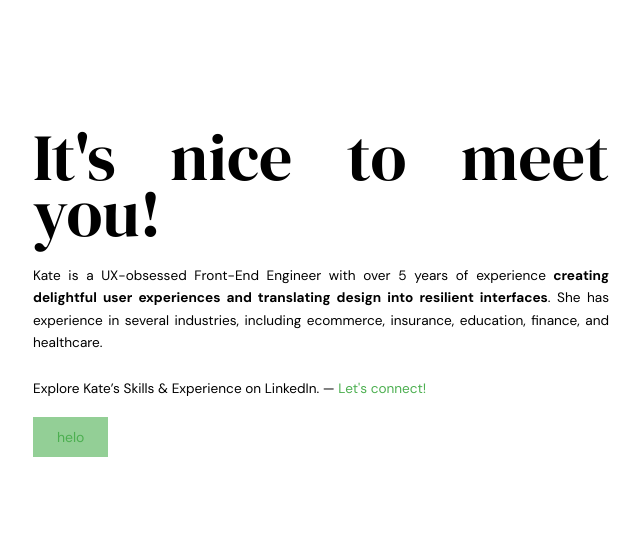
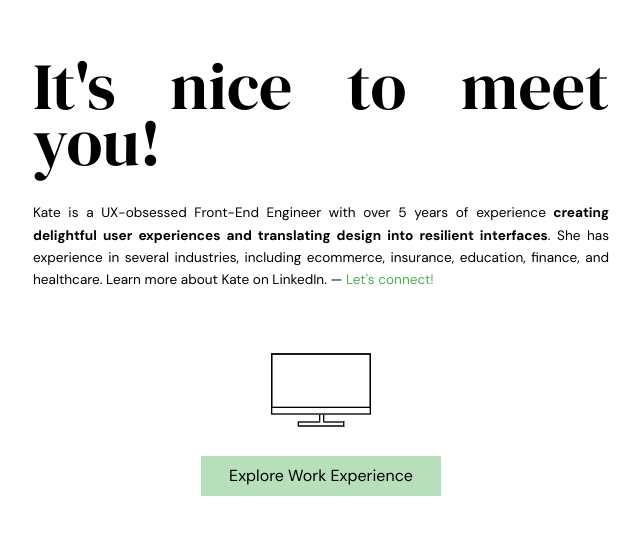
Before and after one commit to kate-bishop/thekatebishop, a Next.js app: page / in a window 1280 px wide. Shown: the part 963-1498 px from the top of the page, without its empty margins (319-959 px from the left). Built offline with nearby package versions, Linux system fonts and the light colour scheme.

Commit message:
updates to about section with call to action

```diff
--- a/components/about.module.scss
+++ b/components/about.module.scss
@@ -21,11 +21,44 @@
     }
 
     & .paragraph {
-        margin-top: 1.5rem;
+        margin-top: 1rem;
+
+        & a {
+            color: utils.$green-color;
+        }
+    }
+}
+
+.actionCardContainer {
+    display: flex;
+    align-items: center;
+    flex-direction: row;
+    justify-content: space-around;
+    margin-top: 1rem;
+}
+
+.actionCard {
+    width: 20rem;
+    padding: 2rem 1rem;
+    display: flex;
+    align-items: center;
+    flex-direction: column;
+
+    &:hover {
+        cursor: pointer;
+        background-color: utils.$green-color-hover;
     }
 
-    & a {
-        color: utils.$green-color;
+    &:active {
+        background-color: utils.$green-color-button;
+    }
+
+    & p {
+        margin-top: 1rem;
+        padding: .5rem 1rem;
+        background-color: utils.$green-color-hover;
+        width: 15rem;
+        text-align: center;
     }
 }
 
@@ -33,6 +66,7 @@
     .about {
         width: 100%;
     }
+
     .content {
         padding-left: 3rem;
         padding-right: 3rem;
@@ -47,4 +81,8 @@
         padding-right: 1rem;
         text-align: left;
     }
+
+    .actionCardContainer {
+        flex-direction: column;
+    }
 }
--- a/components/about.tsx
+++ b/components/about.tsx
@@ -1,35 +1,43 @@
 import styles from './about.module.scss';
 import Typography from '@mui/material/Typography';
-import Button from '@mui/material/Button';
 import { homeTheme } from '../styles/mui.themes'
 import { ThemeProvider } from '@mui/material/styles';
 import { aboutMe, contact } from '../utils/strings';
+import Image from 'next/image'
+import Link from 'next/link';
 
 const MeetKate: React.FC = () => {
+    const ctaLink = <a href={contact.linkedIn} target="_blank" rel="noreferrer">
+        Let&apos;s connect!
+    </a>
+
     return (
         <Typography variant="subtitle2" display="inline" className={styles.paragraph}>
             {aboutMe.aboutKateA}
             <span className={styles.highlight}>
                 &nbsp;{aboutMe.aboutKateB}
             </span>
-            {aboutMe.aboutKateC}
+            {aboutMe.aboutKateC} {aboutMe.callToAction} &#8212; {ctaLink}
         </Typography>
     )
 }
 
-const CallToAction: React.FC = () => {
-    const ctaLink = <a href={contact.linkedIn} target="_blank" rel="noreferrer">
-        Let&apos;s connect!
-    </a>
-
-    return (
-        <div className={styles.paragraph}>
-            <Typography variant="subtitle2">
-                {aboutMe.callToAction} &#8212; {ctaLink}
-            </Typography>
-            <Button href='/experience'>helo</Button>
-        </div>
-    )
+interface ActionCardProps {
+    label: string;
+    imageName: string;
+    link: string;
+}
+const ActionCard: React.FC<ActionCardProps> = ({ label, imageName, link }) => {
+    return <Link href={link}><div className={styles.actionCard}>
+        <Image
+            priority
+            src={`/images/${imageName}.svg`}
+            height={100}
+            width={100}
+            alt={imageName}
+        />
+        <Typography variant="body1">{label}</Typography>
+    </div></Link>
 }
 
 const About: React.FC = () => {
@@ -39,7 +47,10 @@ const About: React.FC = () => {
                 <div className={styles.content}>
                     <Typography variant="h2">{aboutMe.tagline2}</Typography>
                     <MeetKate />
-                    <CallToAction />
+                    <div className={styles.actionCardContainer}>
+                        <ActionCard link="/experience" imageName="computer" label="Explore Work Experience" />
+                        {/* TODO - Portfolio Page <ActionCard link="/portfolio" imageName="portfolio" label="Explore Portfolio" /> */}
+                    </div>
                 </div>
             </ThemeProvider>
         </div>
--- a/styles/mui.themes.tsx
+++ b/styles/mui.themes.tsx
@@ -110,6 +110,7 @@ export const homeTheme = responsiveFontSizes(createTheme({
       color: palette.primary,
       fontSize: '4rem',
       lineHeight: .85,
+      marginBottom: '1rem',
       '@media (max-width:480px)': {
         fontSize: '2.5rem'
       },
--- a/utils/strings.ts
+++ b/utils/strings.ts
@@ -24,7 +24,7 @@ export const aboutMe = {
     'I am a Front-End Software Engineer with over 6 years of experience in software development. With my background in development and an eye towards the future, I bring an innovative perspective framed with technical possibility to business and product analysis.',
   aboutMeSeeking:
     'I am a Front-End Engineer with 5 years of experience in software development. I am seeking an opportunity where I can exercise my skills in UI/UX, leadership, and technology. I’ve held roles in a variety of industries, and with my background in development and an eye towards the future, I bring an innovative perspective framed with technical possibility to business and product analysis.',
-  callToAction: 'Explore Kate’s Skills & Experience on LinkedIn.',
+  callToAction: 'Learn more about Kate on LinkedIn.',
 };
 
 export const contact = {
```
Also changed, not shown: public/images/computer.svg (added), public/images/portfolio.svg (added).
